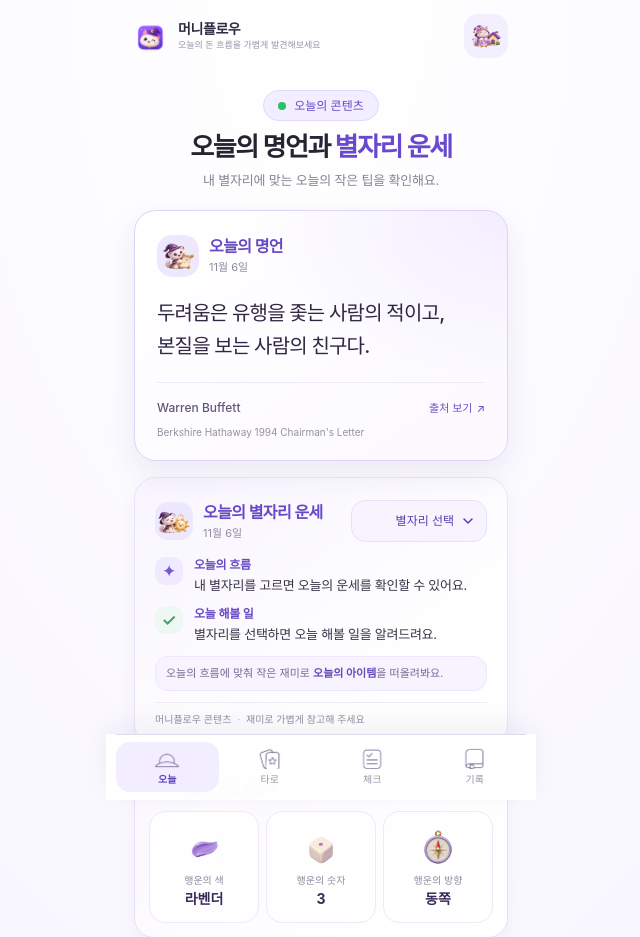
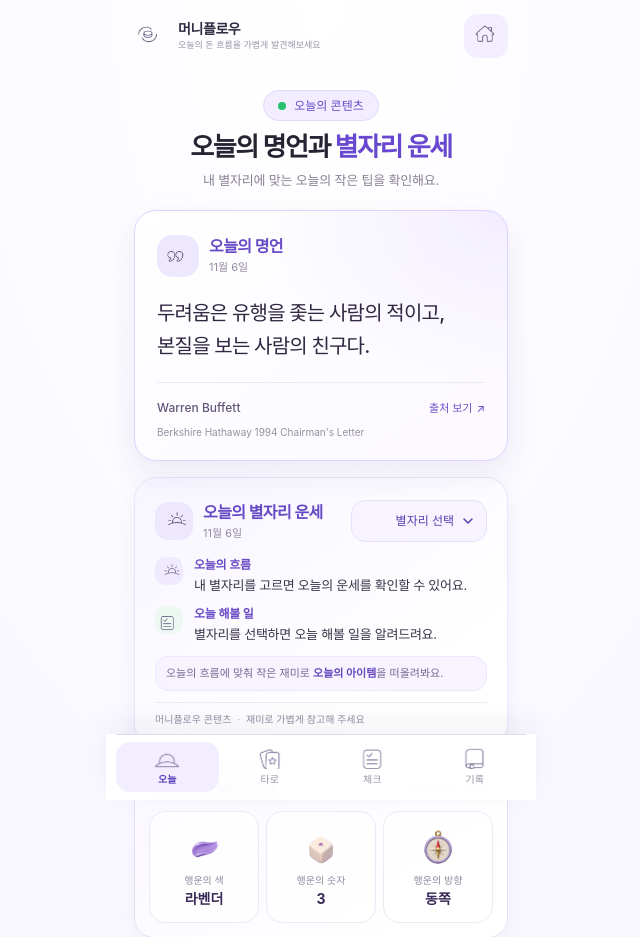
Before and after one commit to anredvon/jamulun-master, a Flask app: page /today in a window 1280 px wide. Shown: the top 937 px of the page, without its empty margins (319-959 px from the left). Run offline with Flask 3, Linux system fonts and the light colour scheme; some web fonts are replaced.

Commit message:
feat: extend monochrome feature icon system

```diff
--- a/static/css/app-chrome.css
+++ b/static/css/app-chrome.css
@@ -7,10 +7,12 @@
 .app-brand{display:flex;align-items:center;gap:10px;min-width:0;}
 .app-brand-mark{position:relative;display:grid;place-items:center;width:34px;height:34px;border-radius:12px;flex:0 0 34px;}
 .app-brand-mark img{display:block;width:34px;height:34px;max-width:none;object-fit:contain;}
+.app-brand-mark .feature-illustration{width:30px;height:30px;}
 .app-brand-copy{display:flex;flex-direction:column;min-width:0;}
 .app-brand-copy strong{font-size:14px;line-height:1.2;font-weight:900;letter-spacing:-.03em;color:#302b42;}
 .app-brand-copy small{margin-top:2px;max-width:250px;overflow:hidden;text-overflow:ellipsis;white-space:nowrap;font-size:9px;line-height:1.2;font-weight:600;color:#9a93a8;}
 .app-header-home{display:grid;place-items:center;width:44px;height:44px;border-radius:14px;background:#f3efff;color:#7052ce;flex:0 0 44px;transition:background .18s ease,color .18s ease,transform .18s ease;}
+.app-header-home .feature-illustration{width:30px;height:30px;}
 .app-header-home img{display:block;width:32px;height:32px;object-fit:contain;}
 .app-header-home.is-active{background:#ebe5ff;color:#5f43c1;}
 .app-header-home:active{transform:scale(.96);}
--- a/static/css/check.css
+++ b/static/css/check.css
@@ -12,7 +12,7 @@
 .check-option{position:relative;display:grid;grid-template-columns:48px minmax(0,1fr) 34px;align-items:center;gap:12px;min-height:112px;padding:12px 13px;border:1px solid #e9e5f1;border-radius:20px;background:rgba(255,255,255,.96);box-shadow:0 5px 16px rgba(48,35,83,.045);text-decoration:none;transition:transform .16s ease,border-color .16s ease,box-shadow .16s ease;}
 .check-option:active{transform:scale(.988);border-color:#cfc1f5;box-shadow:0 8px 20px rgba(85,62,150,.09);}
 .check-option-icon{display:grid;place-items:center;width:48px;height:48px;border-radius:15px;background:#f1edff;box-shadow:inset 0 0 0 1px rgba(255,255,255,.85);}
-.check-option-icon .feature-illustration{width:44px;height:29.33px;}
+.check-option-icon .feature-illustration{width:36px;height:36px;}
 .check-icon-spending{background:#eff5ff;}
 .check-icon-money{background:#fff5e9;}
 .check-option-copy{display:flex;min-width:0;flex-direction:column;align-items:flex-start;gap:2px;}
@@ -24,4 +24,4 @@
 .check-option-arrow{display:grid;place-items:center;width:34px;height:34px;border-radius:12px;background:#f2eeff;color:#6848cc;font-size:20px;font-weight:750;}
 .check-footnote{display:flex;justify-content:center;align-items:center;gap:5px;margin:14px 0 0;color:#9993a1;font-size:10px;line-height:1.5;text-align:center;}
 .check-footnote span{display:grid;place-items:center;width:15px;height:15px;border-radius:50%;background:#e8f6ee;color:#47a36a;font-size:9px;font-weight:900;}
-@media(max-width:380px){.check-hero{padding-top:9px;padding-bottom:16px}.check-hero h1{font-size:23px}.check-hero p{font-size:10.5px}.check-option{grid-template-columns:44px minmax(0,1fr) 32px;gap:9px;min-height:105px;padding:11px 10px;border-radius:18px}.check-option-icon{width:44px;height:44px;border-radius:14px}.check-option-icon .feature-illustration{width:41px;height:27.33px}.check-option-copy strong{font-size:14px}.check-option-copy small{font-size:9px}.check-option-meta{font-size:8px}.check-option-arrow{width:32px;height:32px;font-size:18px}}
+@media(max-width:380px){.check-hero{padding-top:9px;padding-bottom:16px}.check-hero h1{font-size:23px}.check-hero p{font-size:10.5px}.check-option{grid-template-columns:44px minmax(0,1fr) 32px;gap:9px;min-height:105px;padding:11px 10px;border-radius:18px}.check-option-icon{width:44px;height:44px;border-radius:14px}.check-option-icon .feature-illustration{width:36px;height:36px}.check-option-copy strong{font-size:14px}.check-option-copy small{font-size:9px}.check-option-meta{font-size:8px}.check-option-arrow{width:32px;height:32px;font-size:18px}}
--- a/static/css/feature-icons.css
+++ b/static/css/feature-icons.css
@@ -3,21 +3,23 @@
   display:block;
   flex:none;
   width:44px;
-  height:29.33px;
-  background-image:url("../images/ui/icons/feature-mascots.png");
+  height:44px;
+  background-image:url("../images/ui/icons/feature-outline.png");
   background-repeat:no-repeat;
-  background-size:300% 300%;
+  background-size:400% 300%;
 }
 .feature-illustration--tarot{background-position:0 0;}
-.feature-illustration--palm{background-position:50% 0;}
-.feature-illustration--lotto{background-position:100% 0;}
-.feature-illustration--check{background-position:0 50%;}
+.feature-illustration--palm{background-position:33.3333% 0;}
+.feature-illustration--lotto{background-image:url("../images/ui/icons/feature-mascots.png");background-size:300% 300%;background-position:100% 0;}
+.feature-illustration--check{background-position:100% 0;}
 .feature-illustration--future{background-position:0 50%;}
-.feature-illustration--spending{background-position:50% 50%;}
-.feature-illustration--money{background-position:100% 50%;}
-.feature-illustration--quote{background-position:0 100%;}
-.feature-illustration--today{background-position:50% 100%;}
-.feature-illustration--history{background-position:100% 100%;}
+.feature-illustration--spending{background-position:33.3333% 50%;}
+.feature-illustration--money{background-position:66.6667% 50%;}
+.feature-illustration--quote{background-position:100% 50%;}
+.feature-illustration--today{background-position:0 100%;}
+.feature-illustration--history{background-position:33.3333% 100%;}
+.feature-illustration--home{background-position:66.6667% 100%;}
+.feature-illustration--moneyflow{background-position:100% 100%;}
 
 /* Dedicated B-direction mini illustrations for the fixed bottom tabs. */
 .nav-illustration{
--- a/static/css/history.css
+++ b/static/css/history.css
@@ -28,11 +28,11 @@
 .history-item:focus-visible,.history-filters button:focus-visible,.history-storage-details summary:focus-visible,.history-empty a:focus-visible,.history-empty button:focus-visible,.history-detail-dialog button:focus-visible,.history-detail-dialog a:focus-visible{outline:3px solid #a990f4;outline-offset:2px;}
 .history-item:hover{border-color:#d6c9f5;box-shadow:0 7px 18px rgba(45,32,78,.08);}
 .history-item-icon{display:grid;width:42px;height:42px;place-items:center;flex:0 0 42px;border-radius:14px;background:#eef8f1;box-shadow:inset 0 0 0 1px rgba(255,255,255,.55);}
-.history-item-icon .feature-illustration{width:40px;height:26.67px;}
+.history-item-icon .feature-illustration{width:34px;height:34px;}
 .history-item-icon--tarot-preview{position:relative;overflow:visible;background:#eef8f1;}
 .history-tarot-card-preview{position:absolute;left:5px;top:2px;width:26px;height:37px;object-fit:cover;border:1px solid #d9c995;border-radius:5px;box-shadow:0 2px 4px rgba(45,32,78,.16);}
 .history-tarot-category-mark{position:absolute;right:-1px;bottom:-1px;display:grid;width:24px;height:18px;place-items:center;border:1px solid rgba(255,255,255,.86);border-radius:8px;background:#f5f0ff;box-shadow:0 1px 3px rgba(45,32,78,.12);}
-.history-tarot-category-mark .feature-illustration{width:24px;height:16px;}
+.history-tarot-category-mark .feature-illustration{width:19px;height:19px;}
 .history-item[data-category="palm"] .history-item-icon{background:#fff2e8;}
 .history-item[data-category="lotto"] .history-item-icon{background:linear-gradient(145deg,#f5f0ff,#e9e1ff);}
 .history-item[data-category="quote"] .history-item-icon{background:#edf7f1;}
@@ -47,7 +47,7 @@
 .history-item-arrow{display:grid;width:26px;height:26px;place-items:center;flex:0 0 26px;border-radius:9px;background:#f5f1ff;color:#7051c9;font-size:22px;line-height:1;}
 .history-empty{display:flex;flex-direction:column;align-items:center;margin-top:4px;padding:25px 16px 20px;border:1px dashed #e4deef;border-radius:20px;background:#fff;text-align:center;}
 .history-empty-visual{display:grid;width:54px;height:54px;place-items:center;margin:0 auto 9px;border-radius:17px;background:#f4f0ff;color:#7659cb;}
-.history-empty-visual .feature-illustration{width:48px;height:32px;}
+.history-empty-visual .feature-illustration{width:40px;height:40px;}
 .history-empty h2{margin:4px 0 6px;color:#302742;font-size:16px;font-weight:700;letter-spacing:-.03em;}
 .history-empty p{margin:0 0 13px;color:#8a8493;font-size:11px;line-height:1.6;font-weight:400;}
 .history-empty-home,.history-empty-reset{display:inline-flex;min-height:44px;align-items:center;justify-content:center;gap:6px;padding:0 15px;border:0;border-radius:13px;background:#f2eeff;color:#684ac8;font-family:inherit;font-size:11px;font-weight:600;text-decoration:none;cursor:pointer;}
--- a/static/css/home-visual.css
+++ b/static/css/home-visual.css
@@ -20,7 +20,7 @@
 .home-action:active{transform:scale(.992);}
 .home-action-featured{border-color:#ded4fb;background:linear-gradient(135deg,#fff 0%,#fbf9ff 100%);box-shadow:0 7px 20px rgba(91,60,196,.07);}
 .home-action-icon{display:grid;place-items:center;width:40px;height:40px;border-radius:13px;font-size:0;box-shadow:inset 0 0 0 1px rgba(255,255,255,.55);}
-.home-action-icon .feature-illustration{width:38px;height:25.33px}.home-action-icon-tarot{background:#eef8f1;}.home-action-icon-quick{background:#f1edff;}.home-action-icon-palm{background:#fff2e8;color:#c77e39;font-size:22px;}.home-action-icon-quote{background:#edf7f1;color:#39845d;font-family:Georgia,serif;font-size:28px;}.home-action-copy{display:flex;flex-direction:column;gap:2px;min-width:0;}
+.home-action-icon .feature-illustration{width:34px;height:34px}.home-action-icon-tarot{background:#f1edff;}.home-action-icon-quick{background:#f1edff;}.home-action-icon-palm{background:#f1edff;color:#c77e39;font-size:22px;}.home-action-icon-quote{background:#f1edff;color:#39845d;font-family:Georgia,serif;font-size:28px;}.home-action-copy{display:flex;flex-direction:column;gap:2px;min-width:0;}
 .home-action-copy strong{color:#282430;font-size:13.5px;line-height:1.2;font-weight:900;letter-spacing:-.025em;}
 .home-action-copy>span:not(.home-action-title-row){overflow:hidden;color:#8a8493;font-size:10px;line-height:1.3;white-space:nowrap;text-overflow:ellipsis;}
 .home-action-title-row{display:flex;align-items:center;gap:6px;min-width:0;}
@@ -28,7 +28,7 @@
 .home-action-arrow{display:grid;place-items:center;width:26px;height:26px;border-radius:9px;background:#f4f1ff;color:#6244c2;font-size:15px;font-weight:800;}
 .home-privacy-note{margin:7px 0 0;text-align:center;color:#aaa4b2;font-size:9px;}
 
-@media (max-width:380px){.home-hero-compact h1{font-size:24px;}.home-hero-compact p{font-size:11px;}.home-visual{height:84px;margin:9px 0;}.home-visual-character{width:112px;}.home-action{grid-template-columns:38px minmax(0,1fr) 24px;gap:8px;min-height:57px;padding:7px 9px;border-radius:16px;}.home-action-icon{width:38px;height:38px;border-radius:12px;}.home-action-icon .feature-illustration{width:36px;height:24px}.home-action-copy strong{font-size:13px;}.home-action-copy>span:not(.home-action-title-row){font-size:9.3px;}}
+@media (max-width:380px){.home-hero-compact h1{font-size:24px;}.home-hero-compact p{font-size:11px;}.home-visual{height:84px;margin:9px 0;}.home-visual-character{width:112px;}.home-action{grid-template-columns:38px minmax(0,1fr) 24px;gap:8px;min-height:57px;padding:7px 9px;border-radius:16px;}.home-action-icon{width:38px;height:38px;border-radius:12px;}.home-action-icon .feature-illustration{width:34px;height:34px}.home-action-copy strong{font-size:13px;}.home-action-copy>span:not(.home-action-title-row){font-size:9.3px;}}
 @media (prefers-reduced-motion:no-preference){.home-visual-character{animation:home-float 5s ease-in-out infinite;}.home-visual-sparkle-a,.home-visual-sparkle-b{animation:home-sparkle 3.6s ease-in-out infinite;}.home-visual-sparkle-b{animation-delay:.9s;}}
 @keyframes home-float{0%,100%{transform:translateX(-50%) translateY(0)}50%{transform:translateX(-50%) translateY(-3px)}}
 @keyframes home-sparkle{0%,100%{opacity:.55;transform:scale(.94)}50%{opacity:1;transform:scale(1.06)}}
--- a/static/css/lotto.css
+++ b/static/css/lotto.css
@@ -8,8 +8,9 @@
 .lotto-page{min-height:100dvh;background:radial-gradient(ellipse at 50% 0,#fff 0%,#f7f1ff 44%,#f3effa 100%);color:#282137}
 .lotto-shell{width:min(100%,430px)}
 .lotto-page .app-header{padding-bottom:9px}
-.lotto-back{display:inline-flex;align-items:center;gap:6px;min-height:42px;padding:0 2px;color:#70647f;font-weight:800;font-size:13px;text-decoration:none}
-.lotto-back>span{font-size:28px;line-height:1;font-weight:400}
+.lotto-back{display:grid;place-items:center;width:44px;height:44px;margin:0 0 0 -4px;border-radius:14px;color:#70647f;text-decoration:none;transition:background-color .18s ease,transform .18s ease}
+.lotto-back svg{width:22px;height:22px;fill:none;stroke:currentColor;stroke-width:2;stroke-linecap:round;stroke-linejoin:round}
+.lotto-back:active{transform:translateX(-2px) scale(.96);background:#f0eaff}
 .lotto-experience{position:relative;min-height:600px;padding-bottom:10px}
 .lotto-entry{position:relative;isolation:isolate;overflow:hidden;min-height:590px;padding:24px 20px 20px;border:1px solid #e9d28f;border-radius:30px;background:radial-gradient(ellipse at 50% 24%,#6f49a0 0%,#3d255f 39%,#211437 78%,#190f2a 100%);box-shadow:0 20px 42px #32175935,inset 0 0 0 4px #f7dc9b18;color:#fff;text-align:center}
 .lotto-entry:before,.lotto-theater:before{content:"";position:absolute;inset:0;z-index:-1;pointer-events:none;background-image:radial-gradient(1.5px 1.5px at 10% 16%,#fff5d7 95%,transparent),radial-gradient(1px 1px at 84% 12%,#fff 90%,transparent),radial-gradient(1.5px 1.5px at 73% 37%,#ffe4a6 90%,transparent),radial-gradient(1px 1px at 25% 52%,#fff 90%,transparent),radial-gradient(1px 1px at 92% 63%,#fff1c2 90%,transparent),radial-gradient(1px 1px at 12% 82%,#fff 90%,transparent),radial-gradient(ellipse at 50% 100%,#9253d241,transparent 55%)}
--- a/static/css/today.css
+++ b/static/css/today.css
@@ -17,7 +17,7 @@
 .today-card-heading{display:flex;align-items:center;gap:10px;min-width:0;}
 .today-card-mark{display:grid;place-items:center;flex:0 0 38px;width:38px;height:38px;border-radius:13px;background:#eee8ff;color:#7051d0;}
 .quote-card .today-card-mark{flex-basis:42px;width:42px;height:42px;border-radius:15px;background:#eee8ff;}
-.today-card-mark .feature-illustration{width:100%;height:auto;aspect-ratio:3/2;}
+.today-card-mark .feature-illustration{width:28px;height:28px;}
 .today-heading-copy{display:flex;flex-direction:column;gap:2px;min-width:0;}
 .today-heading-copy h1,.today-heading-copy h2{margin:0;color:#6649c5;font-size:16px;line-height:1.35;font-weight:700;letter-spacing:-.035em;}
 .today-heading-copy time{color:#948ba2;font-size:11px;line-height:1.35;font-weight:400;}
@@ -44,8 +44,9 @@
 .horoscope-detail{display:grid;gap:11px;margin:15px 0 12px;}
 .horoscope-detail-block{display:grid;grid-template-columns:30px minmax(0,1fr);align-items:start;gap:9px;}
 .horoscope-detail-block>div{min-width:0;}
-.horoscope-detail-icon{display:grid;place-items:center;width:28px;height:28px;border-radius:10px;background:#f0eaff;color:#7954d0;font-size:17px;line-height:1;}
-.horoscope-detail-icon.action-icon{background:#eef8f2;color:#4d9c70;font-size:17px;font-weight:600;}
+.horoscope-detail-icon{display:grid;place-items:center;width:28px;height:28px;border-radius:10px;background:#f0eaff;color:#7954d0;}
+.horoscope-detail-icon.action-icon{background:#eef8f2;color:#4d9c70;font-weight:600;}
+.horoscope-detail-icon .feature-illustration{width:23px;height:23px;}
 .horoscope-detail-block h3{margin:0 0 3px;color:#694bc5;font-size:12px;line-height:1.3;font-weight:600;letter-spacing:-.02em;}
 .horoscope-copy,.horoscope-action{margin:0;color:#393247;font-size:13px;line-height:1.5;font-weight:400;letter-spacing:-.02em;}
 .horoscope-lucky{display:block;max-width:100%;margin:0 0 11px;padding:8px 10px;border:1px solid #eee6ff;border-radius:13px;background:#f7f3ff;color:#786993;font-size:11px;line-height:1.5;font-weight:400;}
--- a/templates/_app_header.html
+++ b/templates/_app_header.html
@@ -1,13 +1,17 @@
 <header class="app-header" aria-label="머니플로우 상단바">
   {% if back_url %}<a class="app-header-back" href="{{ back_url }}" aria-label="이전 화면으로 돌아가기" title="뒤로가기"><svg viewBox="0 0 24 24" aria-hidden="true"><path d="m15 18-6-6 6-6"/></svg></a>{% endif %}
   <a href="{{ url_for('home_page') }}" class="app-brand" aria-label="머니플로우 홈">
-    <span class="app-brand-mark" aria-hidden="true"><img src="{{ url_for('static', filename='images/ui/wealth_check/cat_icon.png') }}" alt=""></span>
+    <span class="app-brand-mark" aria-hidden="true">
+      {% if preserve_existing_header_art %}<img src="{{ url_for('static', filename='images/ui/wealth_check/cat_icon.png') }}" alt="">
+      {% else %}<span class="feature-illustration feature-illustration--moneyflow"></span>{% endif %}
+    </span>
     <span class="app-brand-copy">
       <strong>머니플로우</strong>
       <small>오늘의 돈 흐름을 가볍게 발견해보세요</small>
     </span>
   </a>
   <a class="app-header-home{% if active_tab == 'home' %} is-active{% endif %}" href="{{ url_for('home_page') }}" aria-label="홈" title="홈으로">
-    <img src="{{ url_for('static', filename='images/ui/icons/home-mascot.png') }}" alt="" aria-hidden="true">
+    {% if preserve_existing_header_art %}<img src="{{ url_for('static', filename='images/ui/icons/home-mascot.png') }}" alt="" aria-hidden="true">
+    {% else %}<span class="feature-illustration feature-illustration--home" aria-hidden="true"></span>{% endif %}
   </a>
 </header>
--- a/templates/lotto.html
+++ b/templates/lotto.html
@@ -6,9 +6,10 @@
 <div class="page-shell lotto-page">
   <div class="shell lotto-shell">
     {% set active_tab = 'home' %}
+    {% set preserve_existing_header_art = true %}
     {% include '_app_header.html' %}
 
-    <a class="lotto-back" href="{{ url_for('home_page') }}" aria-label="홈으로 돌아가기"><span aria-hidden="true">‹</span> 홈</a>
+    <a class="lotto-back" href="{{ url_for('home_page') }}" aria-label="뒤로가기" title="뒤로가기"><svg viewBox="0 0 24 24" aria-hidden="true"><path d="m15 18-6-6 6-6"/></svg></a>
     <main class="lotto-experience" id="lotto-experience" data-state="entry">
       <section class="lotto-entry" id="lotto-entry" aria-labelledby="lotto-title">
         <div class="lotto-entry-sky" aria-hidden="true">
--- a/templates/lotto_history.html
+++ b/templates/lotto_history.html
@@ -6,6 +6,7 @@
 <div class="page-shell lotto-page lotto-history-page">
   <div class="shell lotto-shell">
     {% set active_tab = 'history' %}
+    {% set preserve_existing_header_art = true %}
     {% include '_app_header.html' %}
     <a class="lotto-back" href="{{ url_for('lotto.page') }}"><span aria-hidden="true">‹</span> 로또번호 받기</a>
     <main class="lotto-history-screen" id="lotto-history-screen">
--- a/templates/today.html
+++ b/templates/today.html
@@ -52,11 +52,11 @@
 
         <div class="horoscope-detail" aria-live="polite" aria-atomic="true">
           <section class="horoscope-detail-block">
-            <span class="horoscope-detail-icon" aria-hidden="true">✦</span>
+            <span class="horoscope-detail-icon" aria-hidden="true"><span class="feature-illustration feature-illustration--today"></span></span>
             <div><h3>오늘의 흐름</h3><p class="horoscope-copy" id="horoscope-copy">내 별자리를 고르면 오늘의 운세를 확인할 수 있어요.</p></div>
           </section>
           <section class="horoscope-detail-block horoscope-action-block">
-            <span class="horoscope-detail-icon action-icon" aria-hidden="true">✓</span>
+            <span class="horoscope-detail-icon action-icon" aria-hidden="true"><span class="feature-illustration feature-illustration--check"></span></span>
             <div><h3>오늘 해볼 일</h3><p class="horoscope-action" id="horoscope-action">별자리를 선택하면 오늘 해볼 일을 알려드려요.</p></div>
           </section>
         </div>
```
Also changed, not shown: docs/superpowers/plans/2026-11-06-moneyflow-monochrome-feature-icons.md (added, +60 -0 lines), docs/superpowers/specs/2026-11-06-moneyflow-monochrome-feature-icons.md (added, +44 -0 lines), static/images/ui/ASSET_MANIFEST.md (+1 -0 lines), static/images/ui/icons/feature-outline.png (added).
